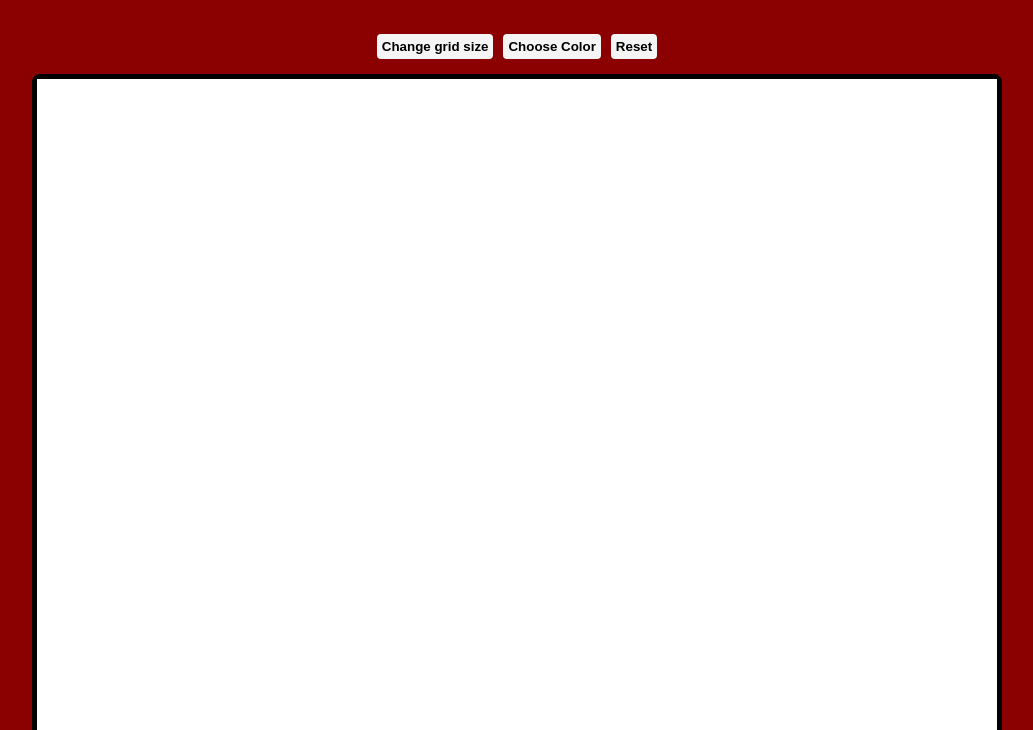
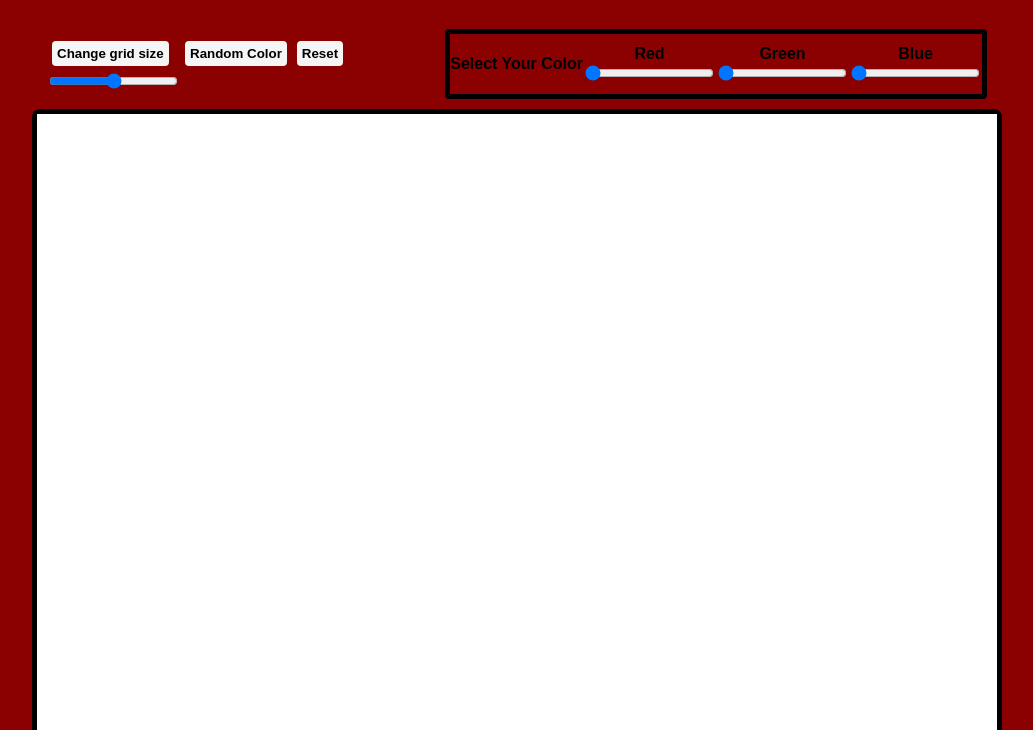
Before and after one commit to Keenan-B/etch-a-sketch, a plain HTML site: page index.html in a window 1280 px wide. Shown: the part 70-800 px from the top of the page, without its empty margins (123-1156 px from the left). Drawn offline with Linux system fonts and the light colour scheme.

Commit message:
Add randomColor function. Add chooseColorfunction with rgb sliders. Add grid size slider - not functional.

```diff
--- a/app.js
+++ b/app.js
@@ -1,5 +1,7 @@
 const container = document.querySelector("#container");
-let userInput = document.getElementById("button1");
+//let userInput = document.getElementById("button1");
+
+//const red = document.querySelector("#rangeRed");
 
 const filledCell = document.createElement("div");
 filledCell.classList.add("filledCell");
@@ -19,9 +21,9 @@ btn1.addEventListener("click", updateGrid);
 
 const btn2 = document.createElement("button");
 btn2.classList.add("button")
-btn2.textContent = "Choose Color"
+btn2.textContent = "Random Color"
 button2.appendChild(btn2);
-//btn2.addEventListener("click", chooseColor)
+btn2.addEventListener("click", randomColor)
 
 const btn3 = document.createElement("button");
 btn3.classList.add("button");
@@ -92,7 +94,41 @@ function makeGrid(gridUnits){
     }
     const cells = document.querySelectorAll(".cell");
     cells.forEach(cell => cell.addEventListener("mouseover", () => {
-     cell.classList.add("filledCell")
+     cell.style.backgroundColor = "black"
 }));
 }
 makeGrid(16)
+
+
+function getRandomColor(){
+    let letters = '0123456789ABCDEF';
+    let color = '#';
+    for (var i = 0; i < 6; i++) {
+        color += letters[Math.floor(Math.random() * 16)];
+      }
+      return color;
+}
+
+function randomColor() {
+    const cells = document.querySelectorAll(".cell");
+    cells.forEach(cell => cell.addEventListener("mouseover", () => {
+     cell.style.backgroundColor = getRandomColor()
+}));
+}
+
+function changeColor(){
+    let red = document.getElementById("rangeRed").value;
+    let green = document.getElementById("rangeGreen").value;
+    let blue = document.getElementById("rangeBlue").value;
+    let color = "rgb(" + red + "," + green + "," + blue + ")";
+    document.getElementById("colorOutput").textContent= ": " + color;
+    const cells = document.querySelectorAll(".cell");
+    cells.forEach(cell => cell.addEventListener("mouseover", () => {
+     cell.style.backgroundColor = color
+}));
+
+}
+
+document.getElementById("rangeRed").addEventListener("input", changeColor)
+document.getElementById("rangeGreen").addEventListener("input", changeColor)
+document.getElementById("rangeBlue").addEventListener("input", changeColor)
--- a/index.html
+++ b/index.html
@@ -12,9 +12,30 @@
         </div>
         <div class="content">
             <div class="buttons">
-             <div id="button1"></div>
-             <div id="button2"></div>
-             <div id="button3"></div>
+            <div class="leftbuttons">
+                <div class="userInput">
+                    <div id="button1"></div>
+                    <input type="range" id="userInput" min="1" max="100">
+                </div>
+                <div id="button2"></div>
+                <div id="button3"></div>
+            </div>
+             <div class="rgbSlider">
+                <h4>Select Your Color<span id="colorOutput"></span></h4>
+                <div class="labelRed">
+                 <label>Red</label>
+                 <input type="range" id="rangeRed" value="0" min="0" max="255">
+                </div>
+                <div class="labelGreen">
+                 <label>Green</label>
+                 <input type="range" id="rangeGreen" value="0" min="0" max="255">
+                </div>
+                <div class="labelBlue">
+                 <label>Blue</label>
+                 <input type="range" id="rangeBlue" value="0" min="0" max="255">
+                </div>
+            </div>
+
             </div>
             <div id="container"> </div>
         </div>
--- a/style.css
+++ b/style.css
@@ -1,5 +1,4 @@
 * {
-    font-family:cursive;
     text-align: center;
     background-color:darkred;
 }
@@ -8,6 +7,7 @@
     display: flex;
     justify-content: center;
     font-style: italic;
+    font-family: cursive;
     color: goldenrod;
 }
 
@@ -40,9 +40,6 @@
     background-color: white;
 }
 
-.filledCell {
-    background-color: black;
-}
 
 .button {
     display: flex;
@@ -59,7 +56,42 @@
 
 .buttons {
     display: flex;
-    justify-content: space-around;
+    justify-content: space-between;
+    align-items: center;
     padding: 10px;
     max-width: 960px;
+    min-width: 960px;
+
+
 }
+
+.leftbuttons {
+    display: flex;
+    margin-left: 10px;
+}
+
+.rgbSlider {
+    display: flex;
+    align-items: center;
+    margin-right: 10px;
+    font-family: Arial, Helvetica, sans-serif;
+    font-weight: 700;
+    border: 5px solid;
+    border-radius: 4px;
+    box-shadow: 2px;
+}
+
+.labelRed {
+    display: flex;
+    flex-direction: column;
+}
+
+.labelGreen {
+    display: flex;
+    flex-direction: column;
+}
+
+.labelBlue {
+    display: flex;
+    flex-direction: column;
+}
```
